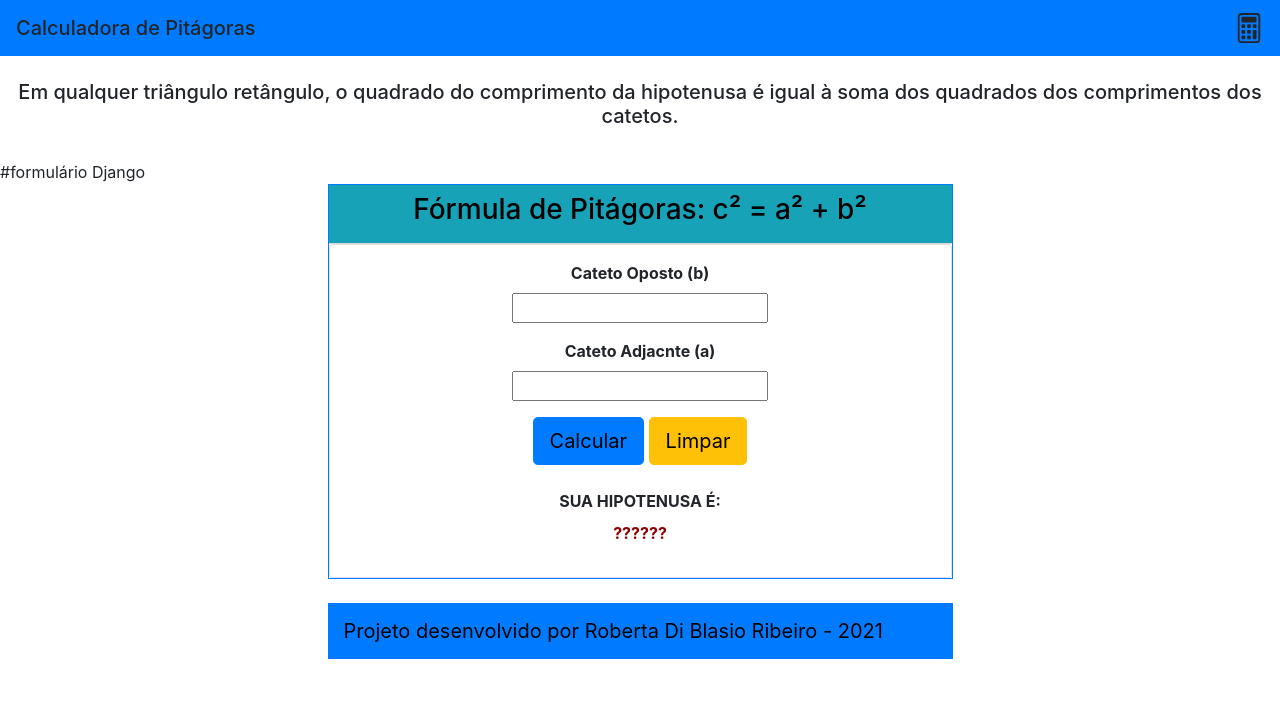
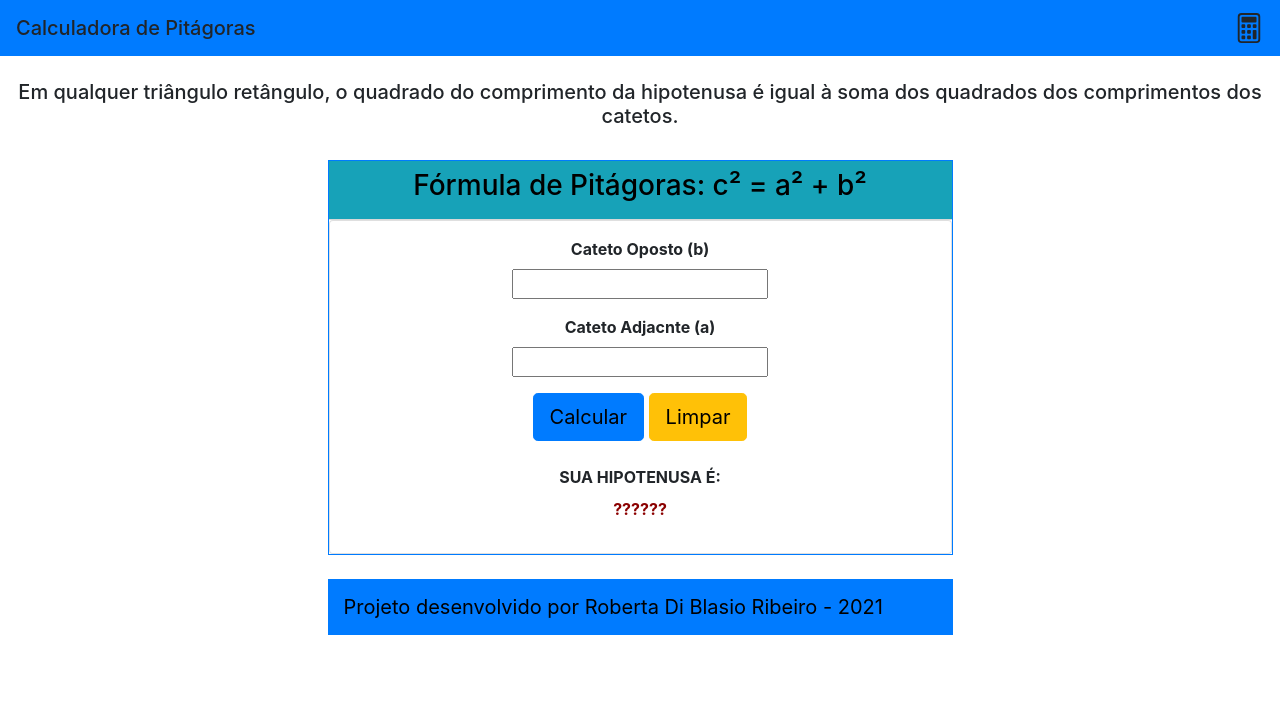
Before and after one commit to robertaribeiro07/calculadora_pitagoras, a Django app: page / in a window 1280 px wide. Shown: the top 706 px of the page. Run offline with Django 3.2, Linux system fonts and the light colour scheme; some libraries are stand-ins or nearby versions.

Commit message:
Update pitagoras.html

```diff
--- a/calc_app/templates/pitagoras.html
+++ b/calc_app/templates/pitagoras.html
@@ -28,13 +28,13 @@ btn.addEventListener("click", function() {
      </svg>
          </nav><br>
          <h5 class="text-center">  Em qualquer triângulo retângulo, o quadrado do comprimento da hipotenusa é igual à soma dos quadrados dos comprimentos dos catetos.</h5><br>
-
-        #formulário Django
         <form action="" method="post">
 
             {% csrf_token %}
             <div class="row justify-content-center">
                 <div class="col-12 col-md-8 col-lg-6 pb-5">
+
+
                                 <div class="card border-primary rounded-0">
                                     <div class="card-header p-0">
                                         <div class="bg-info text-white text-center py-2">
@@ -70,7 +70,7 @@ btn.addEventListener("click", function() {
                                     </div>
 
                                 </div></center>
-                            </form>
+        </form>
 
                             <br>
                             <nav class="navbar navbar-primary bg-primary">
```
